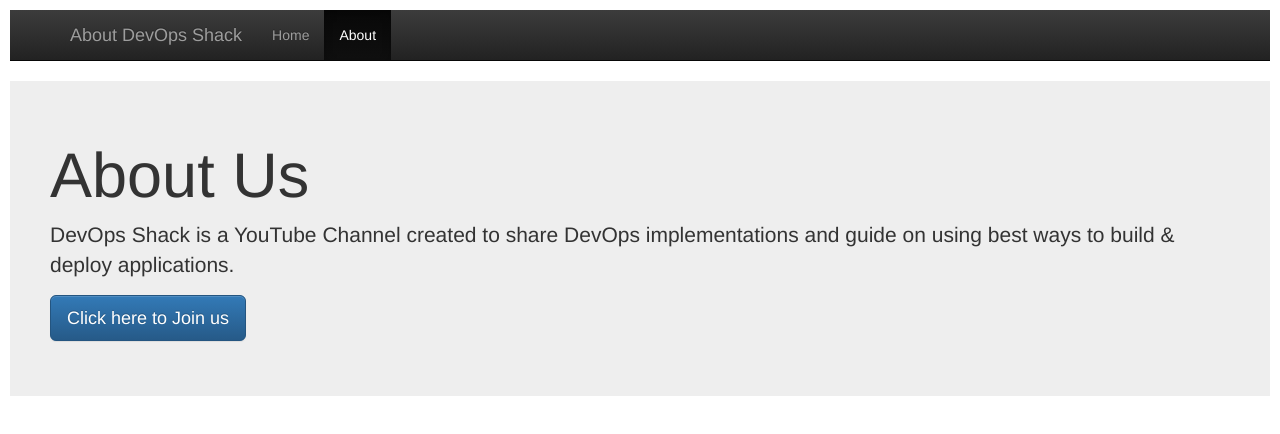
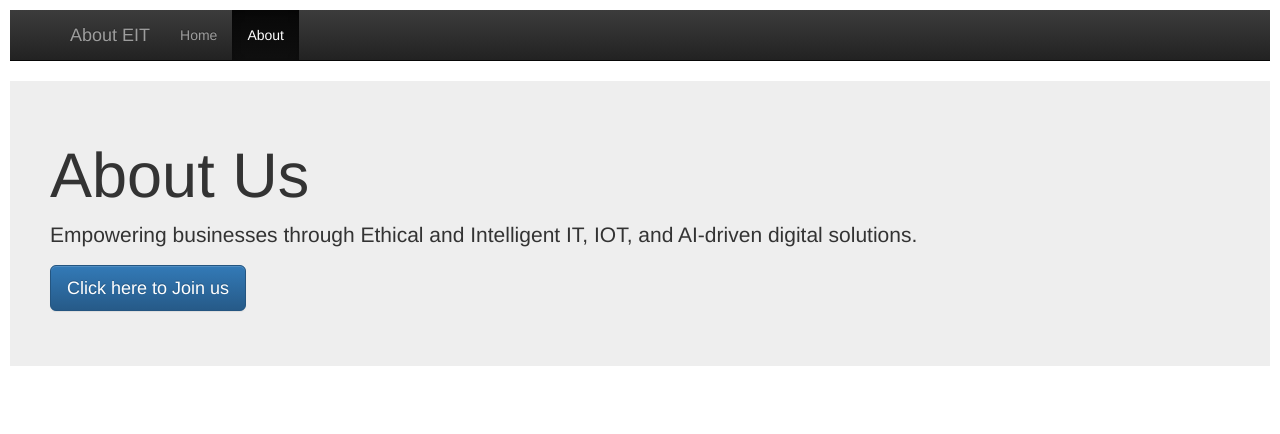
Before and after one commit to Mdizzath7373/Demo_webpage, a website: page about.html in a window 1280 px wide. Drawn offline with nearby package versions, Linux system fonts and the light colour scheme.

Commit message:
Update about.html

```diff
--- a/about.html
+++ b/about.html
@@ -11,7 +11,7 @@
   <div style="margin:10px;">
     <nav class="navbar navbar-inverse navbar-static-top">
       <div class="container">
-        <a class="navbar-brand" href="#">About DevOps Shack</a>
+        <a class="navbar-brand" href="#">About EIT</a>
         <ul class="nav navbar-nav">
           <li>
             <a href="/">Home</a>
@@ -26,7 +26,7 @@
     <div class="jumbotron" style="padding:40px;">
       <h1>About Us</h1>
       <strong>
-        <p>DevOps Shack is a YouTube Channel created to share DevOps implementations and guide on using best ways to build & deploy applications.</p>
+        <p>Empowering businesses through Ethical and Intelligent IT, IOT, and AI-driven digital solutions.</p>
       </strong>
       <p><a class="btn btn-primary btn-lg" href="#" role="button">Click here to Join us</a></p>
     </div>
```
